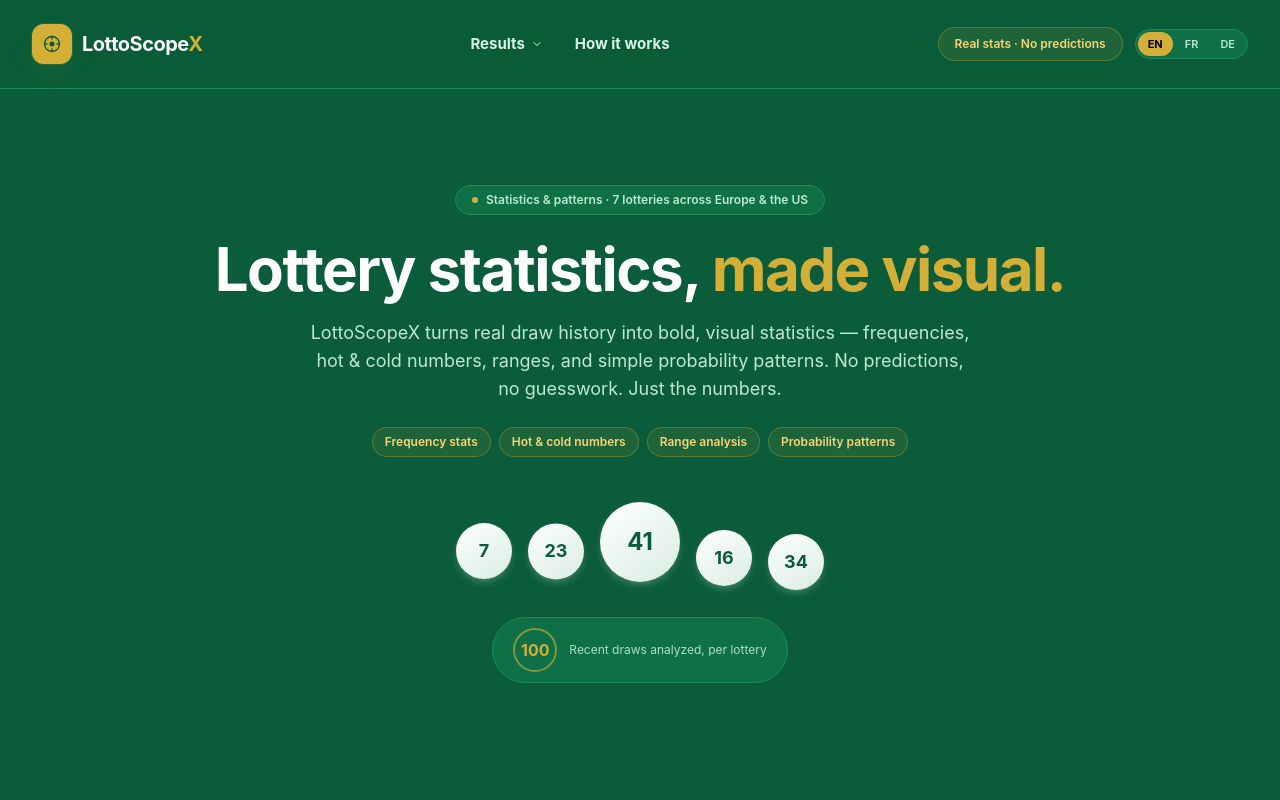
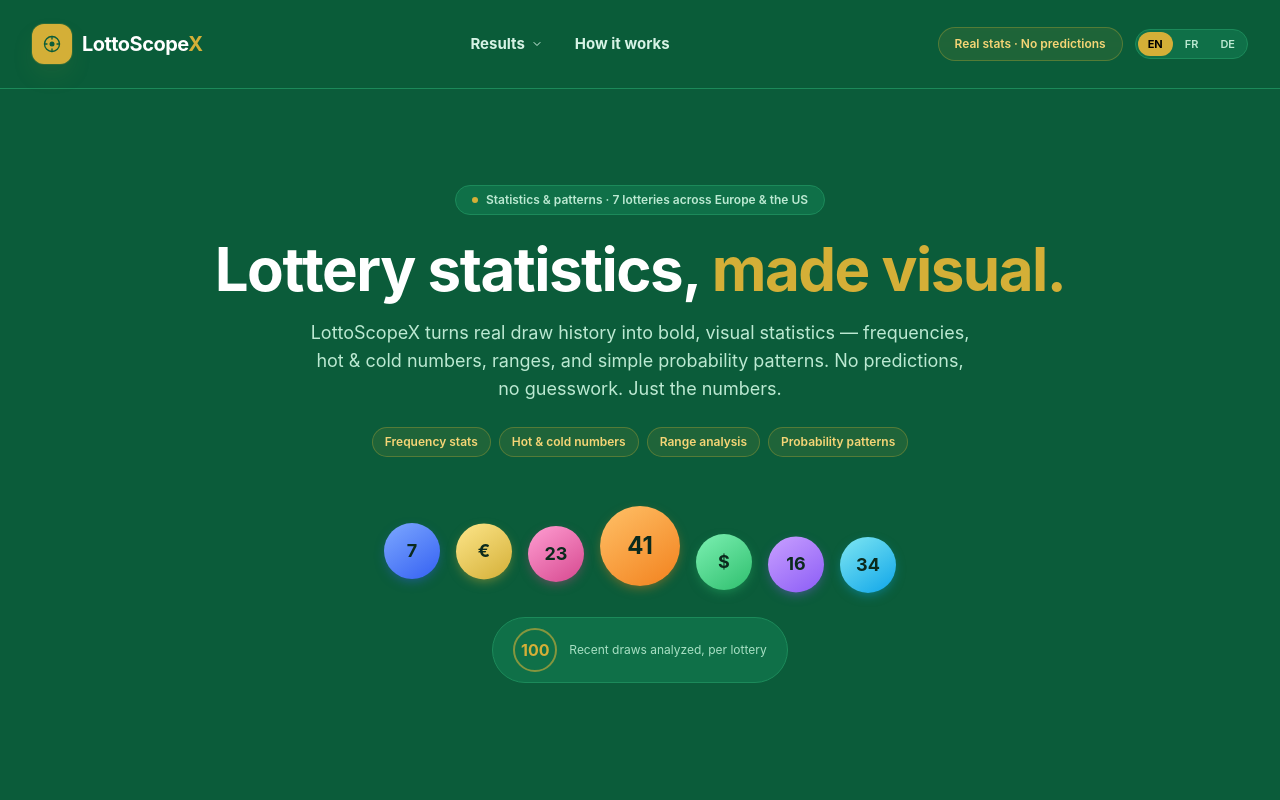
Before and after one commit to achref2024/lottoscopex, a Next.js app: page / in a window 1280 px wide. Shown: the top 800 px of the page. Built offline with nearby package versions, Linux system fonts and the light colour scheme.

Commit message:
Hero animation: more balls, more color variety, plus euro/dollar symbols

```diff
--- a/components/HeroBallsAnimation.tsx
+++ b/components/HeroBallsAnimation.tsx
@@ -2,10 +2,26 @@
 
 import { useEffect, useState } from "react";
 import { motion } from "framer-motion";
-import LotteryBall from "./LotteryBall";
 import { useLang } from "./LanguageProvider";
 
-const BALL_NUMBERS = [7, 23, 41, 16, 34];
+type HeroItem =
+  | { kind: "number"; value: number; from: string; to: string }
+  | { kind: "currency"; symbol: string; from: string; to: string };
+
+// A colorful mix just for this decorative hero row — the rest of the site
+// intentionally keeps lottery balls a uniform white (see lib/colors.ts) so
+// real draw data stays easy to scan. This is the one deliberate exception,
+// purely for visual flair, plus a couple of currency symbols nodding to the
+// real jackpots shown throughout the site.
+const HERO_ITEMS: HeroItem[] = [
+  { kind: "number", value: 7, from: "#7DA8FF", to: "#3460F2" }, // blue
+  { kind: "currency", symbol: "€", from: "#FDE68A", to: "#D4AF37" }, // gold
+  { kind: "number", value: 23, from: "#FF9ED2", to: "#D6488F" }, // pink
+  { kind: "number", value: 41, from: "#FFC168", to: "#F2811D" }, // orange
+  { kind: "currency", symbol: "$", from: "#7CF0B2", to: "#2FBF6E" }, // green
+  { kind: "number", value: 16, from: "#C9A0FF", to: "#8B5CF6" }, // purple
+  { kind: "number", value: 34, from: "#7FE7F2", to: "#0EA5E9" }, // cyan
+];
 
 /** Counts up from 0 to `target` once, starting after `startDelayMs`. */
 function useCountUp(target: number, durationMs = 1200, startDelayMs = 500) {
@@ -34,22 +50,48 @@
   return value;
 }
 
+function HeroBall({ item, large }: { item: HeroItem; large?: boolean }) {
+  const size = large
+    ? "h-16 w-16 text-xl sm:h-20 sm:w-20 sm:text-2xl"
+    : "h-12 w-12 text-base sm:h-14 sm:w-14 sm:text-lg";
+  const label = item.kind === "number" ? item.value : item.symbol;
+
+  return (
+    <div
+      className={`flex items-center justify-center rounded-full font-display font-bold shadow-soft ring-2 ring-inset ring-black/10 ${size}`}
+      style={{
+        background: `linear-gradient(145deg, ${item.from}, ${item.to})`,
+        boxShadow: `0 4px 12px -3px ${item.to}88`,
+        color: "#0B2A1D",
+      }}
+    >
+      {label}
+    </div>
+  );
+}
+
 /**
- * A small animated hero visual: a row of lottery balls gently floating, plus
- * a counter that ticks up to 100 — the real number of recent draws the
- * Probability Patterns feature analyzes for every lottery. No fabricated
- * stats, just a visual nod to the platform's actual methodology.
+ * A small animated hero visual: a colorful row of lottery balls (plus a
+ * couple of currency symbols for the real-jackpot angle) gently floating,
+ * with a counter beneath ticking up to 100 — the real number of recent
+ * draws the Probability Patterns feature analyzes for every lottery. No
+ * fabricated stats, just a visual nod to the platform's actual methodology.
  */
 export default function HeroBallsAnimation() {
   const { t } = useLang();
   const count = useCountUp(100);
 
   return (
-    <div className="mx-auto mt-10 flex max-w-lg flex-col items-center gap-6 sm:mt-14">
-      <div className="flex items-end gap-3 sm:gap-4">
-        {BALL_NUMBERS.map((n, i) => (
+    <div className="mx-auto mt-10 flex max-w-xl flex-col items-center gap-6 sm:mt-14">
+      <div className="flex flex-wrap items-end justify-center gap-3 sm:gap-4">
+        {HERO_ITEMS.map((item, i) => (
           <motion.div
-            key={n}
+            key={i}
+            initial={{ scale: 0.4, opacity: 0 }}
+            animate={{ scale: 1, opacity: 1 }}
+            transition={{ delay: i * 0.08, type: "spring", stiffness: 260, damping: 16 }}
+          >
+            <motion.div
               animate={{ y: [0, -14, 0] }}
               transition={{
                 duration: 2.4,
@@ -58,7 +100,8 @@
                 delay: i * 0.22,
               }}
             >
-            <LotteryBall number={n} size={i === 2 ? "lg" : "md"} delay={i * 0.08} />
+              <HeroBall item={item} large={i === 3} />
+            </motion.div>
           </motion.div>
         ))}
       </div>
```
Lines whose indentation alone changed are shown as unchanged.
